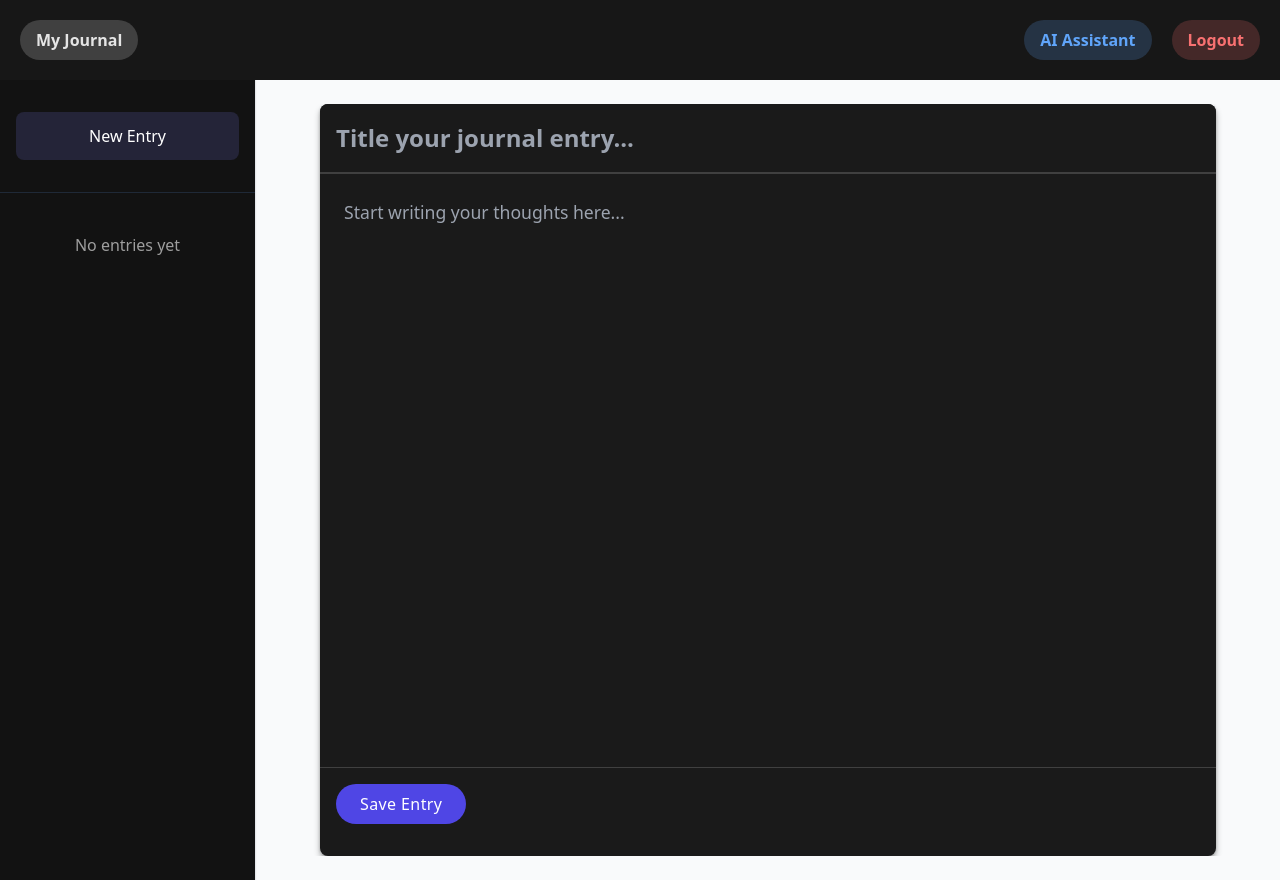
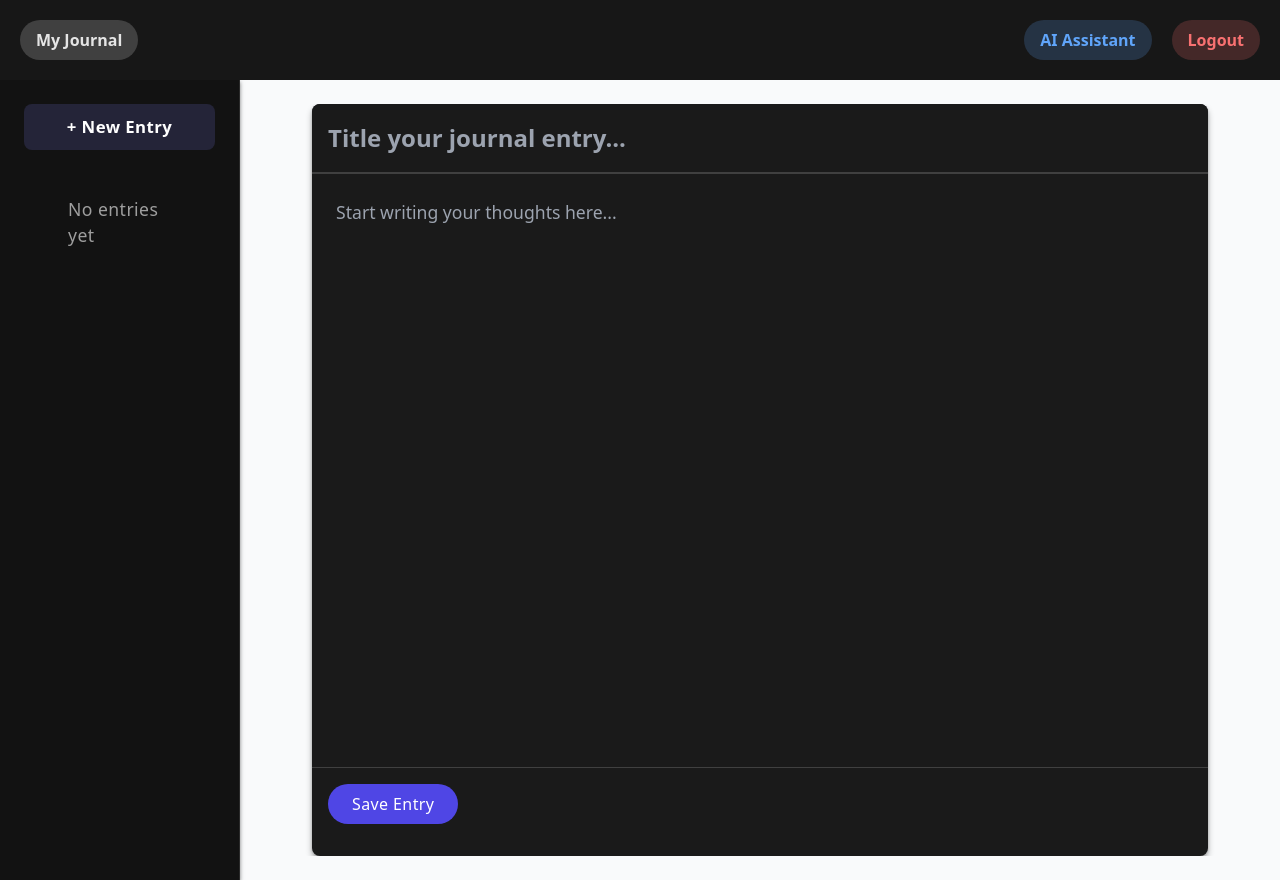
Before and after one commit to raghavagg4/MyJournal, a Flask app: page /journal in a window 1280 px wide. Run offline with Flask 2, Linux system fonts and the light colour scheme; the visitor is signed in with stand-in values (Sample User, id 1); data that the repository does not hold is empty; style sheets or scripts are compiled from the project's sources.

Commit message:
Improve Sidebar UI

```diff
--- /dev/null
+++ b/Journal/flask_app/static/sidebar.css
@@ -0,0 +1,134 @@
+/* Sidebar container */
+.sidebar {
+  width: 15rem;              /* Increased width */
+  display: flex;
+  flex-direction: column;
+  height: 100vh;
+  background-color: var(--sidebar-bg);
+  color: var(--sidebar-text);
+  border-right: 1px solid rgba(255,255,255,0.1);
+  box-shadow: 0 2px 4px rgba(0,0,0,0.5);
+  padding: 0.25rem 0;        /* Reduced vertical padding */
+}
+
+/* CSS variables for easy theming */
+:root {
+  --sidebar-bg: #121212;
+  --sidebar-text: #ffffff;
+  --sidebar-heading: #ffffff;
+  --sidebar-date: #9e9e9e;
+  --btn-bg: #242438;
+  --btn-hover-bg: #2e2e4a;
+}
+
+/* "New Entry" button area */
+.sidebar-new-entry {
+  padding: 1.25rem 1.5rem 1.35rem;  /* Reduced vertical padding */
+}
+
+.btn-new-entry {
+  display: block;
+  width: 100%;
+  padding: 0.65rem 1.25rem;  /* Reduced vertical padding */
+  background-color: var(--btn-bg);
+  color: var(--sidebar-text);
+  font-size: 1.05rem;
+  font-weight: 600;
+  text-align: center;
+  text-decoration: none;
+  border-radius: 0.5rem;
+  transition: background-color 0.2s ease;
+  letter-spacing: 0.025em;
+}
+.btn-new-entry:hover {
+  background-color: var(--btn-hover-bg);
+}
+
+/* Entries list container */
+.sidebar-entries {
+  flex: 1;
+  overflow-y: auto;
+  padding: 0 1.75rem;        /* Increased horizontal padding */
+}
+
+/* Single entry */
+.entry {
+  padding: 0.85rem 0;         /* Reduced vertical padding */
+  margin: 0.15rem 0;          /* Reduced vertical margins */
+}
+.entry--with-border {
+  border-bottom: 1px solid rgba(255,255,255,0.1);
+  padding-bottom: 1rem;       /* Reduced padding at bottom */
+  margin-bottom: 0.25rem;     /* Reduced margin at bottom */
+}
+
+/* Entry link */
+.entry__link {
+  text-decoration: none;
+  color: inherit;
+  display: block;
+  transition: opacity 0.2s ease;
+  padding: 0.25rem 0.25rem;   /* Reduced vertical padding */
+  margin-left: 0.15rem;
+}
+.entry__link:hover {
+  opacity: 0.8;
+}
+
+/* Entry title */
+.entry__title {
+  margin: 0 0 0.35rem 0;      /* Reduced bottom margin */
+  font-size: 1.25rem;         /* Slightly reduced font size */
+  font-weight: 700;
+  color: var(--sidebar-heading);
+  line-height: 1.25;          /* Reduced line height */
+  letter-spacing: 0.015em;
+}
+
+/* Entry date */
+.entry__date {
+  font-size: 0.9rem;
+  color: var(--sidebar-date);
+  margin-left: 0.25rem;
+  letter-spacing: 0.04em;
+  display: inline-block;
+  margin-top: 0.05rem;        /* Reduced top margin */
+}
+
+/* Loader */
+.loader {
+  display: flex;
+  justify-content: center;
+  padding: 1rem 0;            /* Reduced vertical padding */
+}
+.loader::before {
+  content: "";
+  width: 1.75rem;              /* Reduced from 2rem */
+  height: 1.75rem;             /* Reduced from 2rem */
+  border: 3px solid var(--sidebar-date);  /* Reduced from 4px */
+  border-top-color: transparent;
+  border-radius: 50%;
+  animation: spin 1s linear infinite;
+}
+
+/* Empty state */
+.sidebar-empty {
+  flex: 1;
+  display: flex;
+  align-items: center;
+  justify-content: center;
+  color: var(--sidebar-date);
+  padding: 1.5rem 2.5rem;     /* Reduced vertical padding, kept horizontal */
+  letter-spacing: 0.025em;
+  font-size: 1.1rem;
+}
+
+/* Hidden class for the loader */
+.hidden {
+  display: none;
+}
+
+/* Spinner keyframes */
+@keyframes spin {
+  to { transform: rotate(360deg); }
+}
--- a/Journal/flask_app/templates/base.html
+++ b/Journal/flask_app/templates/base.html
@@ -9,6 +9,10 @@
     <link
       rel="stylesheet"
       href="{{url_for('static',filename='journal-content.css')}}"
+    />
+    <link
+      rel="stylesheet"
+      href="{{url_for('static',filename='sidebar.css')}}"
     />
     {% if title %}
         <title>{{ title }}</title>
--- a/Journal/flask_app/templates/journal/components/sidebar.html
+++ b/Journal/flask_app/templates/journal/components/sidebar.html
@@ -1,30 +1,23 @@
-{% set sidebar_background_color = "#121212" %}
-{% set sidebar_heading_color = "#ffffff" %}
-{% set sidebar_text_color = "#ffffff" %}
-{% set sidebar_date_color = "#9e9e9e" %}
+{% macro render_sidebar(entries) %}
+<div class="sidebar">
+  <div class="sidebar-new-entry">
+    <a href="{{ url_for('users.journal') }}" class="btn-new-entry">+ New Entry</a>
+  </div>
 
-{% macro render_sidebar(entries) %}
-<div class="w-64 border-r flex flex-col h-full shadow-sm" style="background-color: {{ sidebar_background_color }}; color: {{ sidebar_text_color }};">
-    <div class="px-4 py-8 border-b border-gray-800">
-        <a href="{{ url_for('users.journal') }}" class="block w-full py-3 px-4 rounded-lg text-center" style="background-color: #242438; color: {{ sidebar_text_color }}; font-size: 16px;">New Entry</a>
-    </div>
-    <div class="flex-1 overflow-y-auto pt-4" id="entries-container">
+  <div class="sidebar-entries" id="entries-container">
     {% if entries %}
       {% for entry in entries %}
-                <div class="px-4 py-6 mb-2 border-b border-gray-800">
-                    <a href="{{ url_for('users.journal', entry_id=entry.id) }}" class="block" style="color: {{ sidebar_text_color }};">
-                        <div class="font-bold text-lg mb-3" style="color: {{ sidebar_text_color }};">{{ entry.title }}</div>
-                        <div class="text-sm" style="color: {{ sidebar_date_color }};">
-                            {{ entry.created_at.strftime('%b %d, %Y') }}
-                        </div>
+      <div class="entry{% if not loop.last %} entry--with-border{% endif %}">
+        <a href="{{ url_for('users.journal', entry_id=entry.id) }}" class="entry__link">
+          <h3 class="entry__title">{{ entry.title }}</h3>
+          <time class="entry__date">{{ entry.created_at.strftime('%B %d, %Y') }}</time>
         </a>
       </div>
       {% endfor %}
-            <div id="loading-indicator" class="hidden text-center p-6">
-                <div class="animate-spin rounded-full h-8 w-8 border-b-2 border-gray-500 mx-auto"></div>
-            </div>
+
+      <div id="loading-indicator" class="loader hidden"></div>
     {% else %}
-            <div class="text-center p-6" style="color: {{ sidebar_date_color }};">
+      <div class="sidebar-empty">
         <p>No entries yet</p>
       </div>
     {% endif %}
```
Lines whose indentation alone changed are shown as unchanged.
